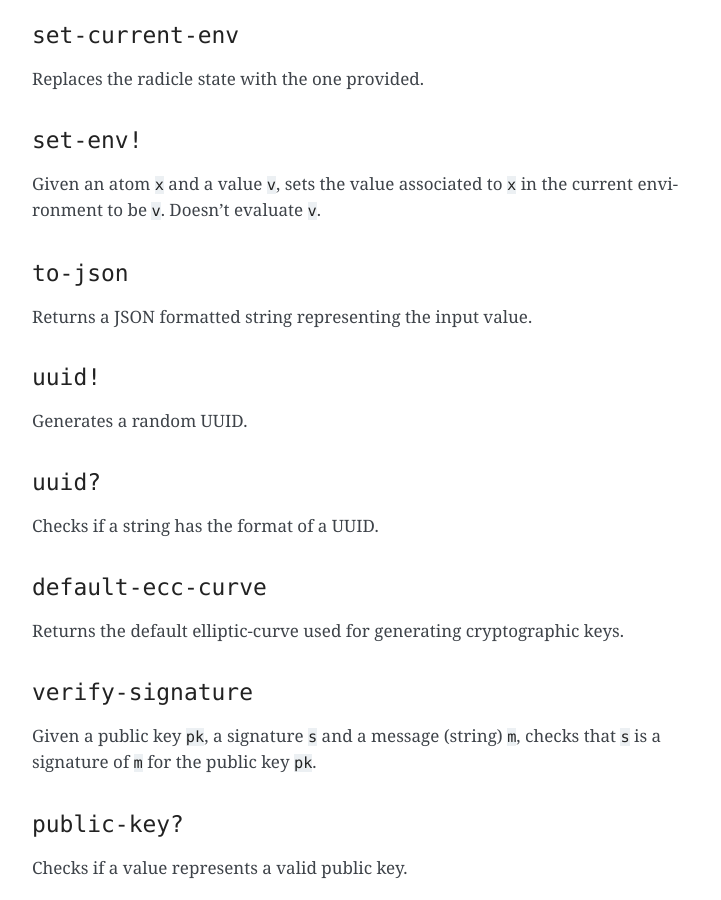
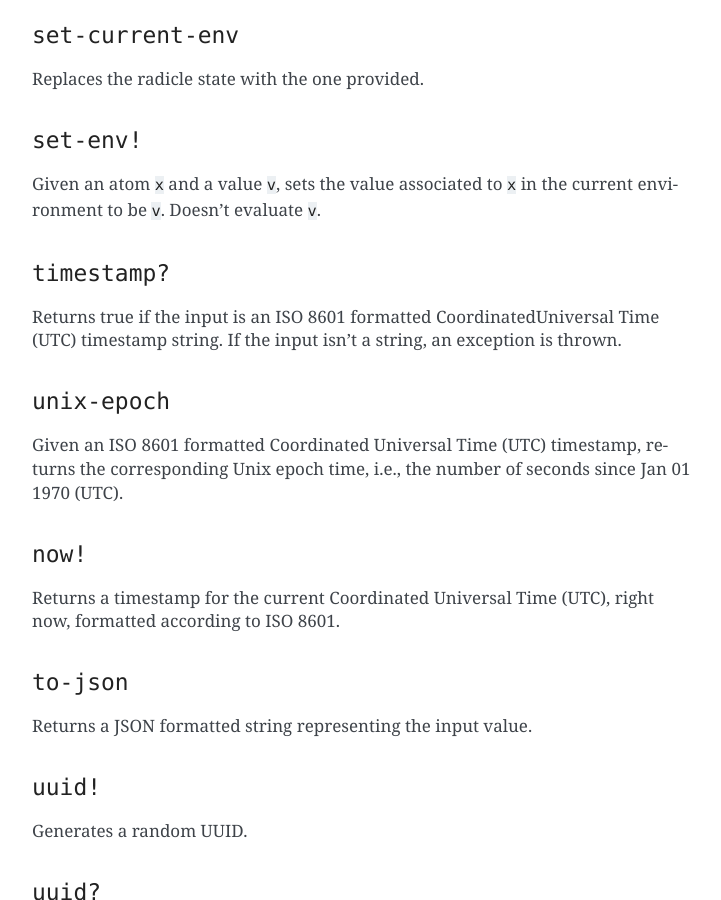
Before and after one commit to radicle-dev/radicle-alpha, a Sphinx documentation site: the page built from docs/source/reference.rst, in a window 1280 px wide and 900 px high, scrolled down 7944 px. Shown: the whole window, without its empty margins (388-1109 px from the left). Built offline with Sphinx 7.4.7, drawn with Linux system fonts in a browser that asks for light colours; pages that are not in the unit, such as notebooks, are missing from menus; some of the changed text lies outside the part shown.

Commit message:
Add some time related primfns.

```diff
--- a/docs/source/reference.rst
+++ b/docs/source/reference.rst
@@ -387,6 +387,26 @@ Replaces the radicle state with the one provided.
 Given an atom ``x`` and a value ``v``, sets the value associated to
 ``x`` in the current environment to be ``v``. Doesn't evaluate ``v``.
 
+``timestamp?``
+~~~~~~~~~~~~~~
+
+Returns true if the input is an ISO 8601 formatted CoordinatedUniversal
+Time (UTC) timestamp string. If the input isn't a string, an exception
+is thrown.
+
+``unix-epoch``
+~~~~~~~~~~~~~~
+
+Given an ISO 8601 formatted Coordinated Universal Time (UTC) timestamp,
+returns the corresponding Unix epoch time, i.e., the number of seconds
+since Jan 01 1970 (UTC).
+
+``now!``
+~~~~~~~~
+
+Returns a timestamp for the current Coordinated Universal Time (UTC),
+right now, formatted according to ISO 8601.
+
 ``to-json``
 ~~~~~~~~~~~
 
@@ -475,12 +495,6 @@ Open file in the specified mode (``:read``, ``:write``, ``:append``,
 ~~~~~~~~~~~~~~~~~
 
 Close a handle
-
-``now!``
-~~~~~~~~
-
-Returns a timestamp for the current Coordinated Universal Time (UTC),
-right now, formatted according to ISO 8601.
 
 ``system!``
 ~~~~~~~~~~~
--- a/reference-doc.yaml
+++ b/reference-doc.yaml
@@ -86,6 +86,10 @@ primFns:
 - pure-env
 - set-current-env
 - set-env!
+# Time
+- timestamp?
+- unix-epoch
+- now!
 # JSON
 - to-json
 # UUIDs
@@ -106,7 +110,6 @@ primFns:
 - read-line-handle!
 - open-file!
 - close-handle!
-- now!
 - system!
 - wait-for-process!
 - write-handle!
```
Also changed, not shown: 2 other files.
